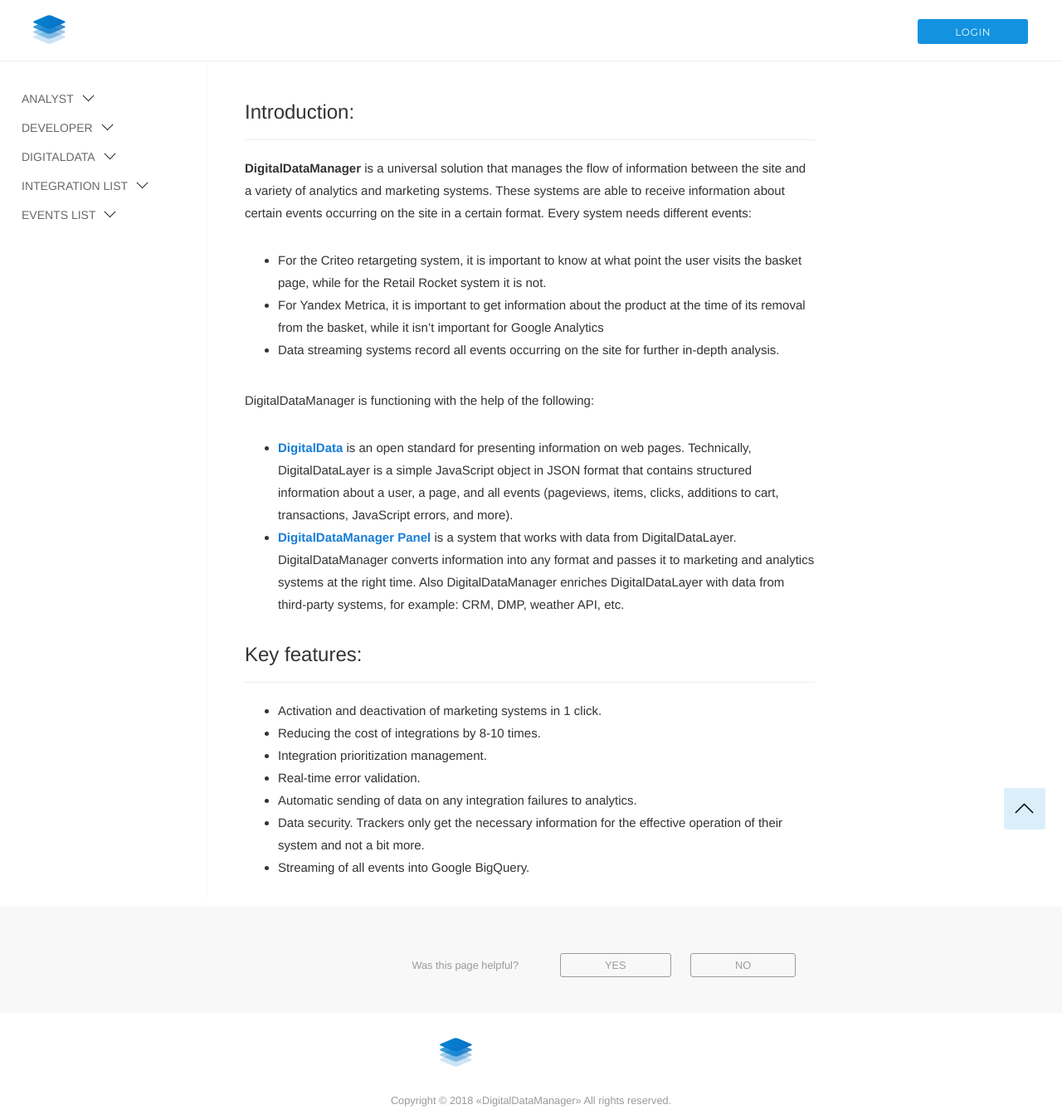
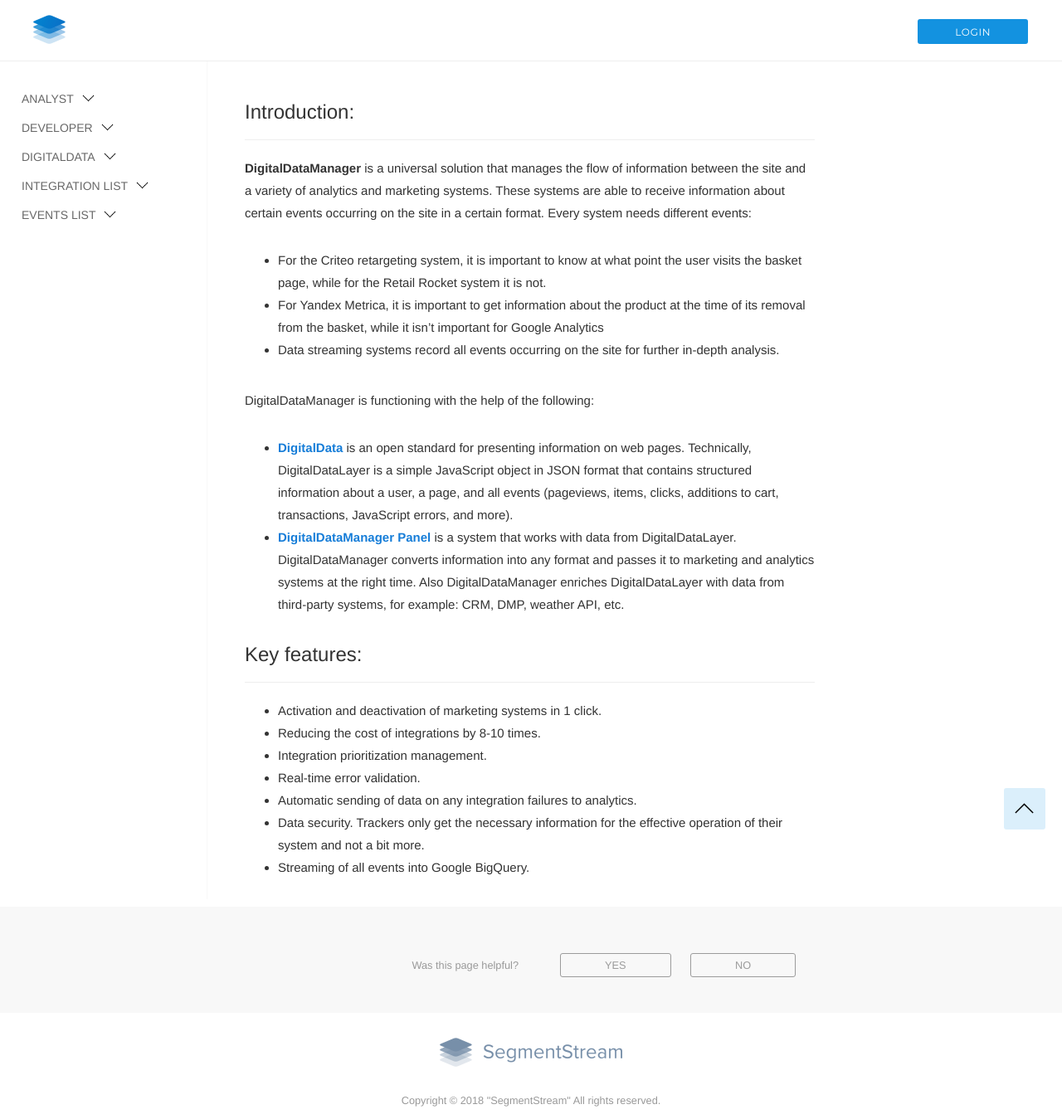
Before and after one commit to segmentstream-com/segmentstream-com.github.io, a Jekyll site: the page built from index.md, in a window 1280 px wide. Shown: the whole page at 83% size. Built offline with Jekyll 4.4.1, drawn with Linux system fonts in a browser that asks for light colours; nearby versions of some CDN libraries.

Commit message:
digitlaData wishlist

```diff
--- a/_includes/footer.html
+++ b/_includes/footer.html
@@ -14,5 +14,5 @@
         </div>
     </div>
 </div>
-<a href="{{ site.baseurl }}/"><img src="/img/ss-logo@2x.png" height="35" alt={{ site.title }} class="ddm-logo-footer"></a>
-<p class="copyright">Copyright © 2018 «DigitalDataManager» All rights reserved.</p>
+<a href="{{ site.baseurl }}/"><img src="/img/ss-logo-footer@2x.png" height="35" alt={{ site.title }} class="ddm-logo-footer"></a>
+<p class="copyright">Copyright © 2018 "SegmentStream" All rights reserved.</p>
```
Also changed, not shown: _docs/digitaldata/wishlist.md (added, +32 -0 lines), img/ss-logo-footer@2x.png (added).
